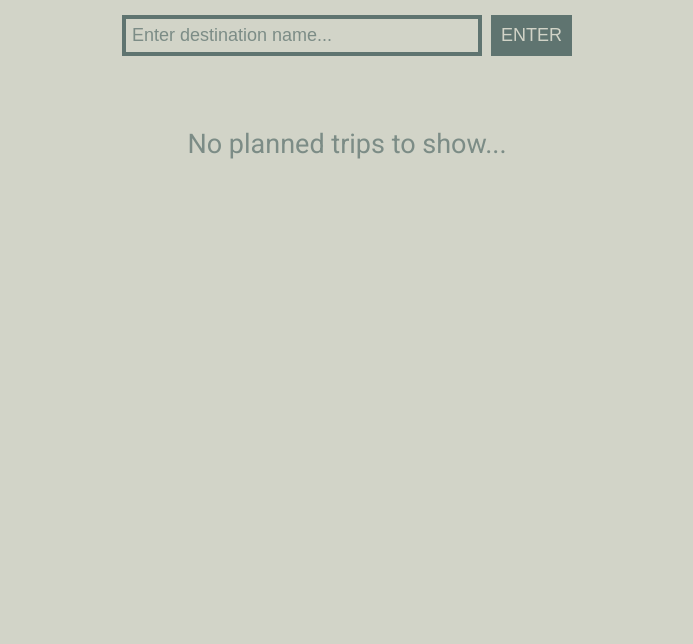
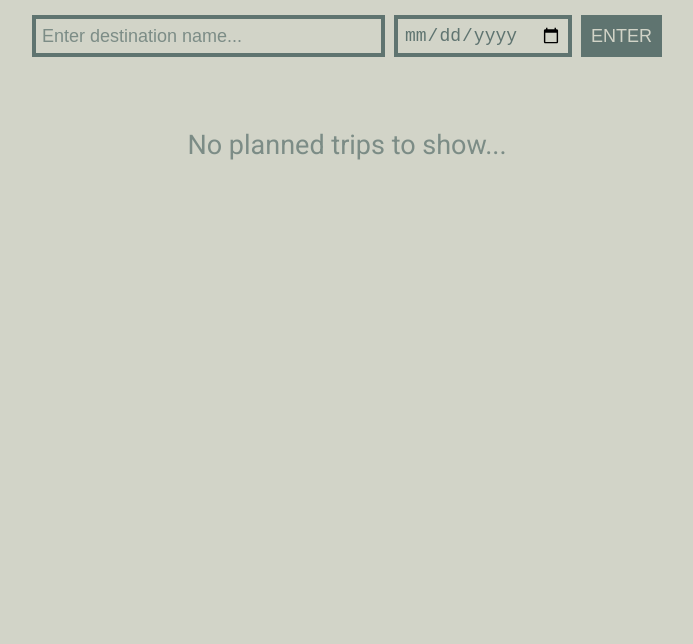
Before and after one commit to srijan-nayak/travel-planner, a website built with webpack: page src/client/html/index.html in a window 1280 px wide. Shown: the part 156-800 px from the top of the page, without its empty margins (293-986 px from the left). Built offline with nearby package versions, Linux system fonts and the light colour scheme; no server answers.

Commit message:
feat: Add and style trip date input

```diff
--- a/src/client/html/index.html
+++ b/src/client/html/index.html
@@ -18,8 +18,14 @@
   <main class="site-main">
     <section class="input-section">
       <form>
-        <label for="location">Destination</label>
-        <input type="text" id="location" placeholder="Enter destination name...">
+        <div class="input-group">
+          <label for="location">Destination</label>
+          <input type="text" title="Destination name" id="location" placeholder="Enter destination name..." required>
+        </div>
+        <div class="input-group">
+          <label for="date">Date</label>
+          <input type="date" title="Trip date" id="date" required>
+        </div>
         <button type="submit">Enter</button>
       </form>
     </section>
--- a/src/client/scss/_form.scss
+++ b/src/client/scss/_form.scss
@@ -24,6 +24,7 @@ $input-padding: variables.$padding-base / 3;
     font-size: variables.$font-size-base;
     margin-bottom: variables.$margin-base / 2;
     padding: $input-padding;
+    width: 100%;
 
     &::placeholder {
       color: variables.$color-secondary;
@@ -52,18 +53,18 @@ $input-padding: variables.$padding-base / 3;
 
 @media (min-width: 576px) {
   .input-section {
-    max-width: 100%;
+    max-width: variables.$font-size-base * 35;
 
     form {
-      flex-direction: row;
-      align-items: flex-start;
-      justify-content: center;
+      display: grid;
+      grid-template-columns: 1fr 0.2fr min-content;
+      column-gap: variables.$margin-base / 2;
     }
 
     input {
+      height: 100%;
+      width: 100%;
       margin-bottom: 0;
-      margin-right: variables.$margin-base / 2;
-      width: variables.$font-size-base * 20;
     }
   }
 }
```
